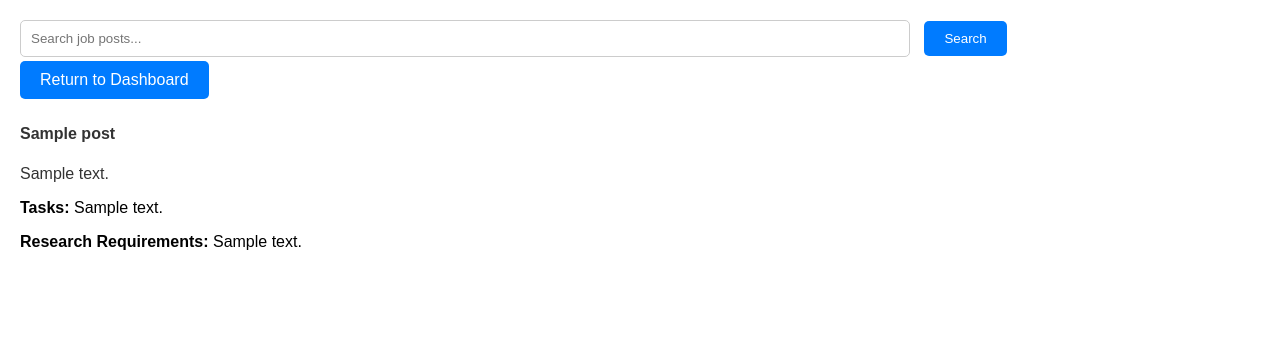
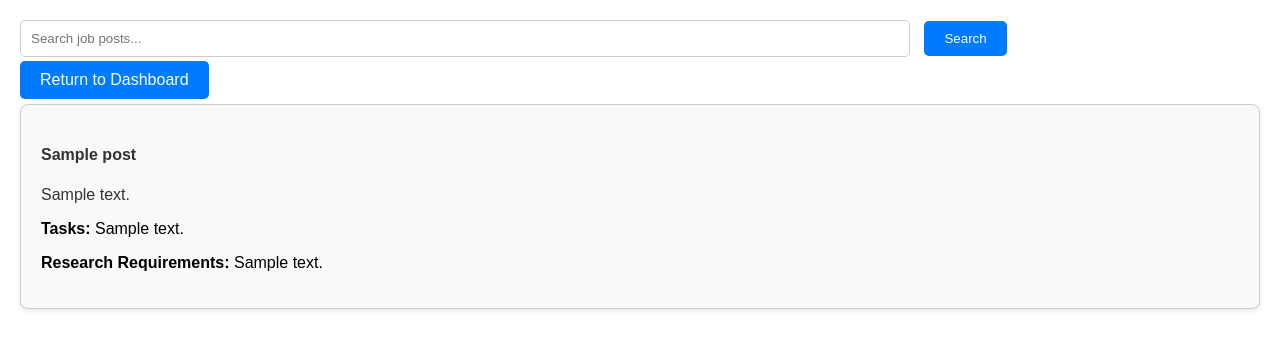
Before and after one commit to m-palaciosq/CampusCollabConnect, a Flask app: page /search in a window 1280 px wide. Shown: the top 350 px of the page. Run offline with Flask 3, Linux system fonts and the light colour scheme; tables that the repository leaves empty or names only in its code hold one stand-in row (values such as "Sample post").

Commit message:
Update CCCSearch.html

```diff
--- a/templates/CCCSearch.html
+++ b/templates/CCCSearch.html
@@ -95,6 +95,15 @@
         /* Checkbox styles */
         .filter-checkboxes {
             margin: 10px 0;
+        }
+
+        .post-container {
+            border: 1px solid #ccc;
+            border-radius: 8px;
+            padding: 20px;
+            margin-bottom: 20px;
+            background-color: #f9f9f9;
+            box-shadow: 0 2px 4px rgba(0, 0, 0, 0.1);
         }
 
         .post-title {
```
